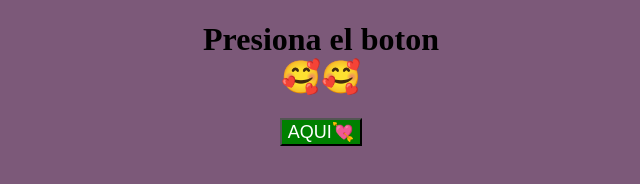
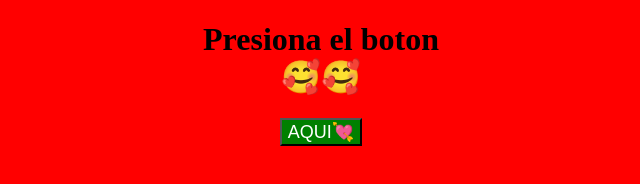
Before and after one commit to PCLFRANKO/PCLFRANKO.github.io, a plain HTML site: page index.html in a window 1280 px wide. Shown: the whole page, without its empty margins (319-959 px from the left). Drawn offline with Linux system fonts and the light colour scheme.

Commit message:
Update estilo.css
.

```diff
--- a/estilo.css
+++ b/estilo.css
@@ -1,6 +1,7 @@
 body{
     text-align: center;
-    background-color: #7c5979
+    /*background-color: #7c5979*/
+    background-color: red;
 }
 
 #emotes{
```
